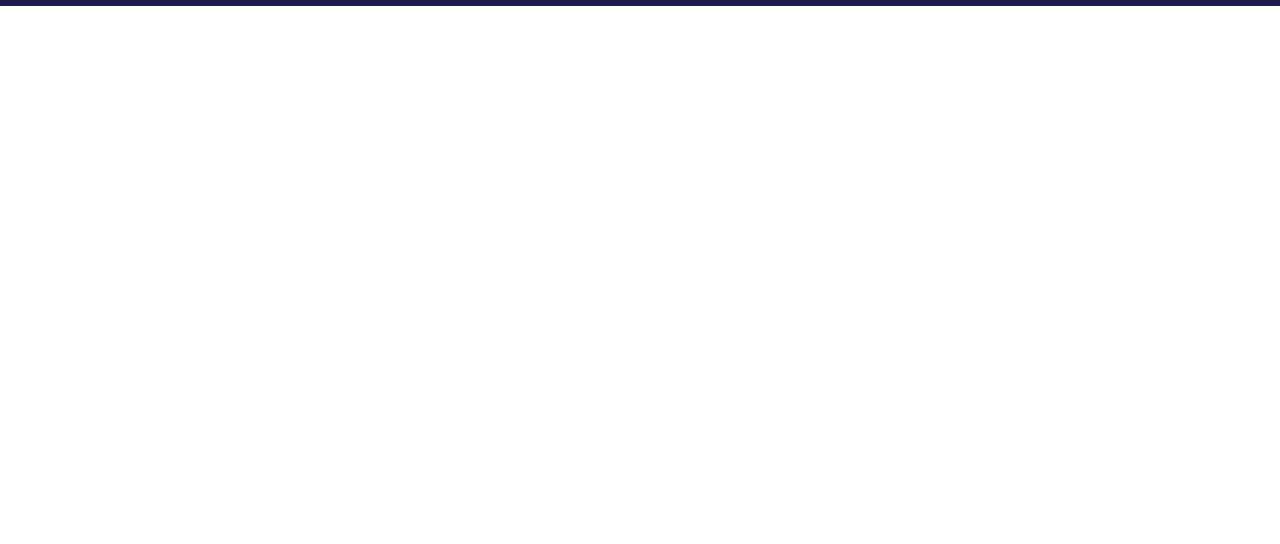
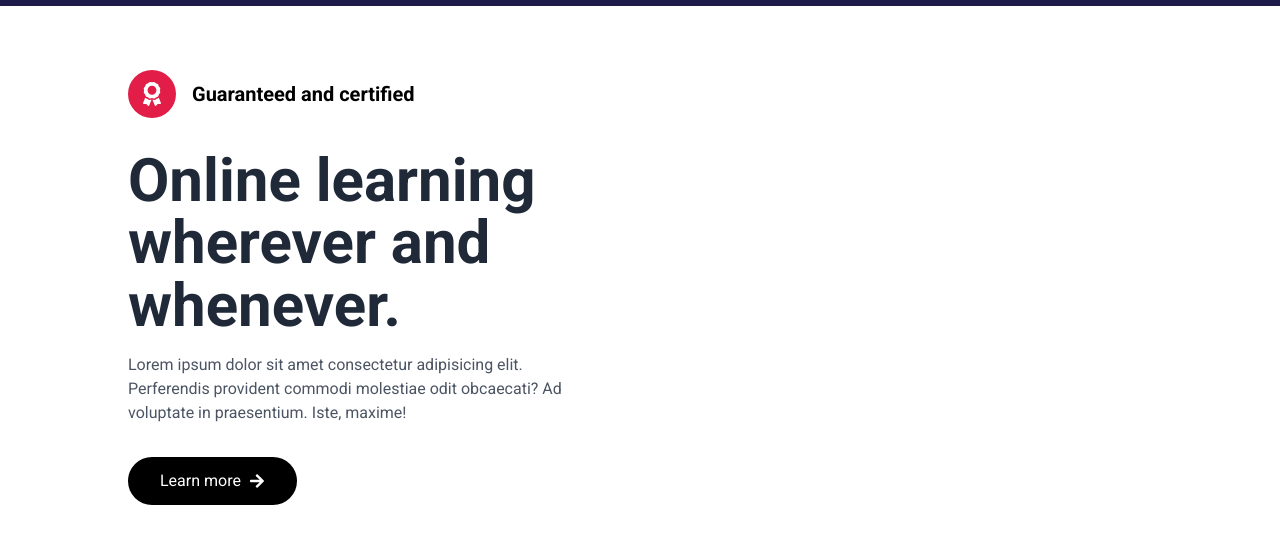
Before and after one commit to Emranhossainshuvo/e-learn, a Next.js app: page / in a window 1280 px wide. Shown: the part 794-1338 px from the top of the page. Before the commit the page ends 800 px from the top, so only its background shows below. Built offline with nearby package versions, Linux system fonts and the light colour scheme.

Commit message:
created about section left side

```diff
--- a/app/page.tsx
+++ b/app/page.tsx
@@ -4,7 +4,7 @@
 const HomePage = () => {
     return (
         <div>
-            <h2 className="text-6xl text-red-700">
+            <h2 className="">
                 <Home />
             </h2>
         </div>
--- /dev/null
+++ b/components/Home/About/About.tsx
@@ -0,0 +1,31 @@
+import { FaArrowRight, FaAward } from "react-icons/fa";
+
+const About = () => {
+    return (
+        <>
+            <div className="py-16">
+
+                <div className="w-4/5 mx-auto grid grid-cols-1 md:grid-cols-2 items-center gap-16">
+                {/* first div */}
+                    <div>
+                        <div className="flex items-center space-x-4">
+                            <div className="w-12 h-12 bg-rose-600 rounded-full flex items-center justify-center flex-col">
+                                <FaAward className="h-6 w-6 text-white" />
+                            </div>
+                            <h1 className="text-xl text-black font-semibold">Guaranteed and certified</h1>
+                        </div>
+                        <h1 className="text-2xl sm:text-3xl md:text-4xl lg:text-6xl mt-8 font-bold md:leading-[3rem] lg:leading-[3.5rem] xl:leading-[3.9rem] text-gray-800">Online learning wherever and whenever.</h1>
+                        <p className="mt-4 text-gray-600">Lorem ipsum dolor sit amet consectetur adipisicing elit. Perferendis provident commodi molestiae odit obcaecati? Ad voluptate in praesentium. Iste, maxime!</p>
+                        <button className="flex items-center space-x-2 px-8 py-3 mt-8 hover:bg-gray-700 transition-all duration-200 rounded-3xl bg-black text-white">
+                            <span className="">Learn more</span>
+                            <FaArrowRight className="" />
+                        </button>
+                    </div>
+                </div>
+
+            </div>
+        </>
+    );
+};
+
+export default About;
--- a/components/Home/Home.tsx
+++ b/components/Home/Home.tsx
@@ -1,10 +1,12 @@
 import React from 'react';
 import Hero from './Hero/Hero';
+import About from './About/About';
 
 const Home = () => {
     return (
-        <div className=''>
+        <div>
             <Hero />
+            <About />
         </div>
     );
 };
```
